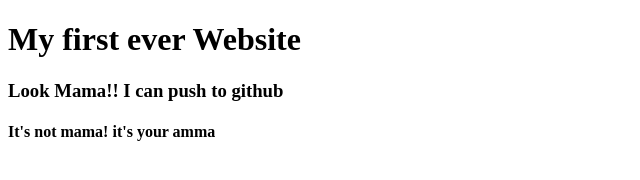
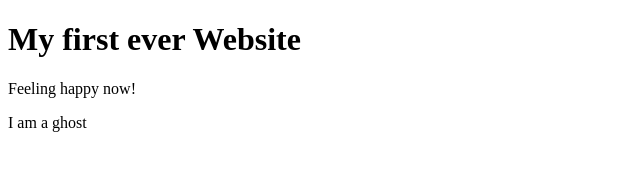
Before and after one commit to sadmanryanriad/my-first-website, a plain HTML site: page index.html in a window 1280 px wide. Shown: the whole page, without its empty margins (0-640 px from the left). Drawn offline with Linux system fonts and the light colour scheme.

Commit message:
third commit

```diff
--- a/index.html
+++ b/index.html
@@ -8,7 +8,7 @@
 </head>
 <body>
     <h1>My first ever Website</h1>
-    <h3>Look Mama!! I can push to github</h3>
-    <h4>It's not mama! it's your amma</h3>
+    <p>Feeling happy now!</p>
+    <p>I am a ghost</p>
 </body>
 </html>
```
